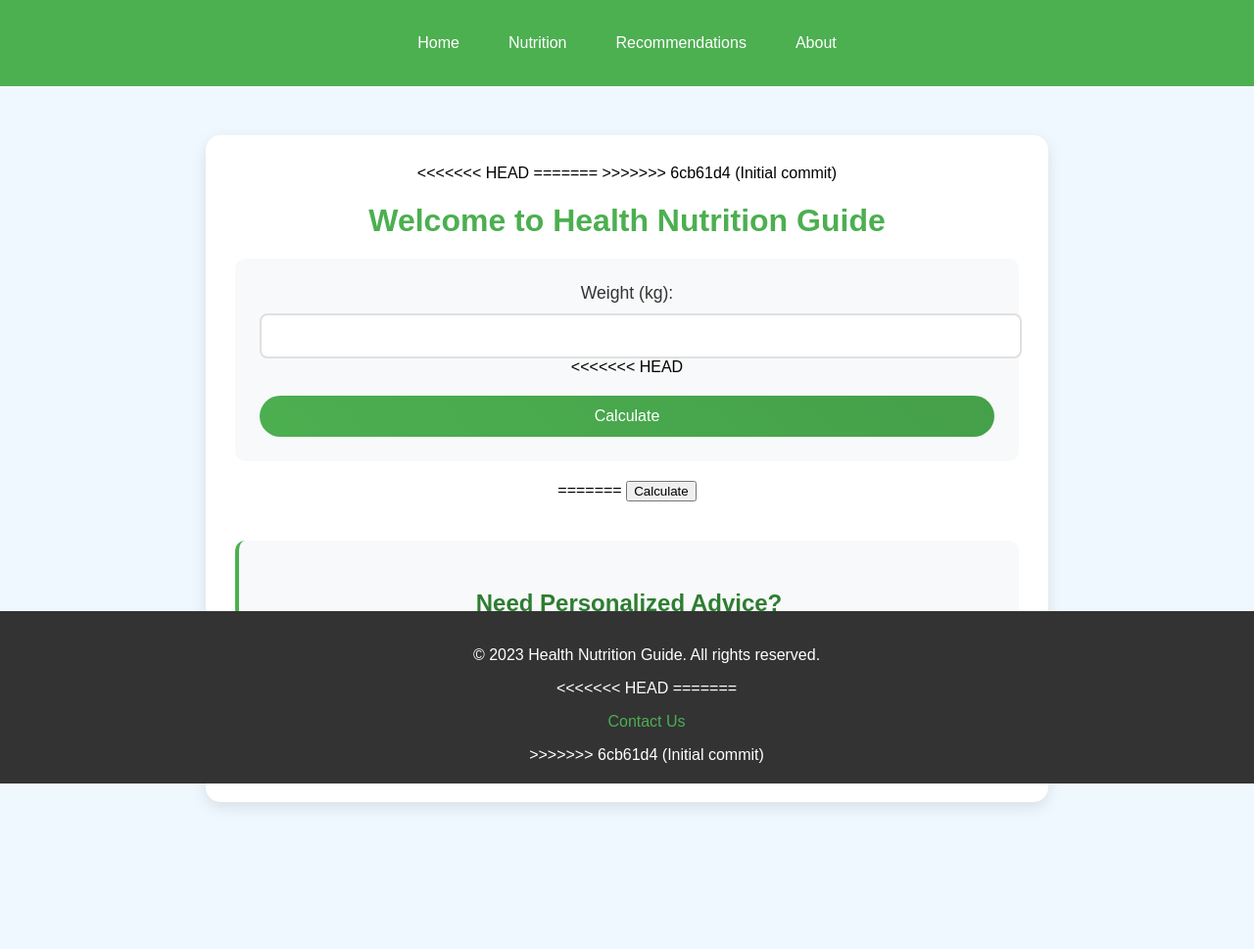
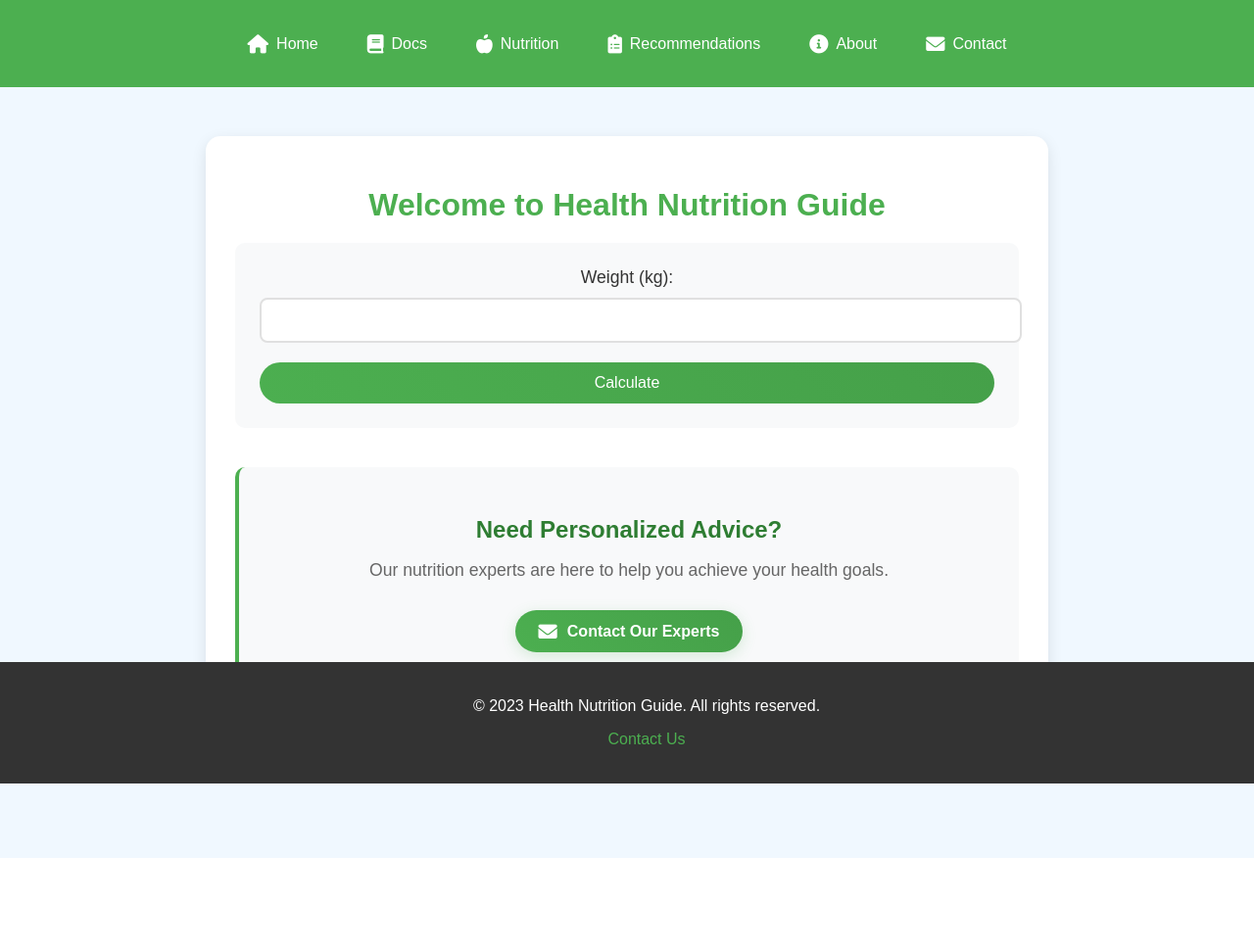
Before and after one commit to Abul-Basar-Alba/health-website, a PHP site: page /index.php in a window 1280 px wide. Shown: the whole page at 98% size. After the commit the page ends 876 px from the top, so only its background shows below. Run offline with PHP 8.4, Linux system fonts and the light colour scheme.

Commit message:
Updated files

```diff
--- a/includes/footer.php
+++ b/includes/footer.php
@@ -1,9 +1,6 @@
 <footer>
-        <p>&copy; 2023 Health Nutrition Guide. All rights reserved.</p>
-<<<<<<< HEAD
-=======
-        <p><a href="pages/contact.php">Contact Us</a></p> <!-- Added Contact link -->
->>>>>>> 6cb61d4 (Initial commit)
-    </footer>
+    <p>&copy; 2023 Health Nutrition Guide. All rights reserved.</p>
+    <p><a href="pages/contact.php">Contact Us</a></p> <!-- Added Contact link -->
+</footer>
 </body>
 </html>
--- a/includes/header.php
+++ b/includes/header.php
@@ -4,14 +4,24 @@
     <meta charset="UTF-8">
     <meta name="viewport" content="width=device-width, initial-scale=1.0">
     <title>Health Nutrition Guide</title>
-    <link rel="stylesheet" href="/assets/css/style.css">
+
+    <!-- Corrected CSS Path -->
+    <link rel="stylesheet" href="assets/css/style.css">
+
+    <!-- Removed Duplicate and Kept Latest Font Awesome -->
+    <link rel="stylesheet" href="https://cdnjs.cloudflare.com/ajax/libs/font-awesome/6.0.0/css/all.min.css">
 </head>
 <body>
     <header>
         <nav>
-            <a href="/">Home</a>
-            <a href="/nutrition">Nutrition</a>
-            <a href="/recommendations">Recommendations</a>
-            <a href="/about">About</a>
+            <!-- Corrected Navigation Links -->
+            <a href="index.php"><i class="fas fa-home"></i> Home</a>
+            <a href="docs.php"><i class="fas fa-book"></i> Docs</a>
+            <a href="nutrition.php"><i class="fas fa-apple-alt"></i> Nutrition</a>
+            <a href="recommendations.php"><i class="fas fa-clipboard-list"></i> Recommendations</a>
+            <a href="about.php"><i class="fas fa-info-circle"></i> About</a>
+            <a href="contact.html"><i class="fas fa-envelope"></i> Contact</a>
         </nav>
     </header>
+</body>
+</html>
--- a/index.php
+++ b/index.php
@@ -1,18 +1,11 @@
 <?php include 'includes/header.php'; ?>
 
 <div class="container">
-<<<<<<< HEAD
-=======
 
->>>>>>> 6cb61d4 (Initial commit)
     <h1>Welcome to Health Nutrition Guide</h1>
     <form id="healthForm" action="calculate.php" method="POST">
         <label for="weight">Weight (kg):</label>
         <input type="number" id="weight" name="weight" step="0.1" required>
-<<<<<<< HEAD
-        <button type="submit">Calculate</button>
-    </form>
-=======
         <button type="submit" aria-label="Calculate nutrient needs">Calculate</button>
     </form>
 
@@ -25,7 +18,6 @@
     </div>
     <link rel="stylesheet" href="assets/css/style.css">
     <link rel="stylesheet" href="../assets/css/style.css">
->>>>>>> 6cb61d4 (Initial commit)
 </div>
 
 <?php include 'includes/footer.php'; ?>
```
Also changed, not shown: .htaccess.
